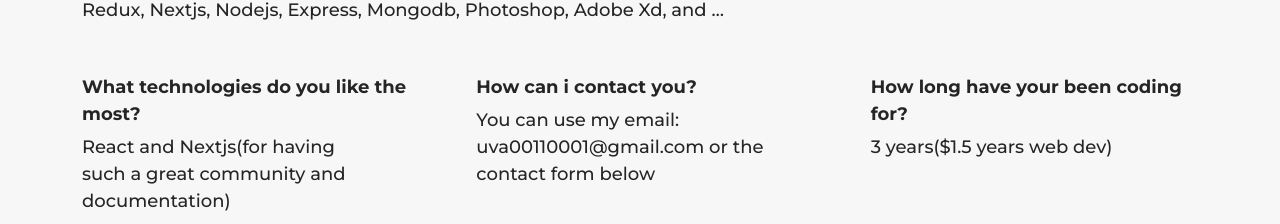
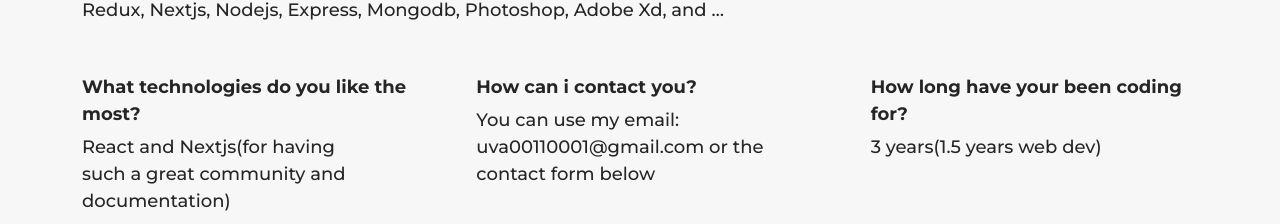
Before and after one commit to UndefinedVariable01/portfolio, a Next.js app: page / in a window 1280 px wide. Shown: the part 2350-2574 px from the top of the page. Built offline with nearby package versions, Linux system fonts and the light colour scheme; no server answers.

Commit message:
Removed $ in about questions

```diff
--- a/components/About.js
+++ b/components/About.js
@@ -36,7 +36,7 @@ export default function About() {
             <div className={`${container} ${c5}`}>
                 <p className={question}>How long have your been coding for?</p>
                 <p className={answer}>
-                    {ageYears - 18} years(${ageYears - 20}.5 years web dev)
+                    {ageYears - 18} years({ageYears - 20}.5 years web dev)
                 </p>
             </div>
             <div className={`${container} ${c6}`}>
```
